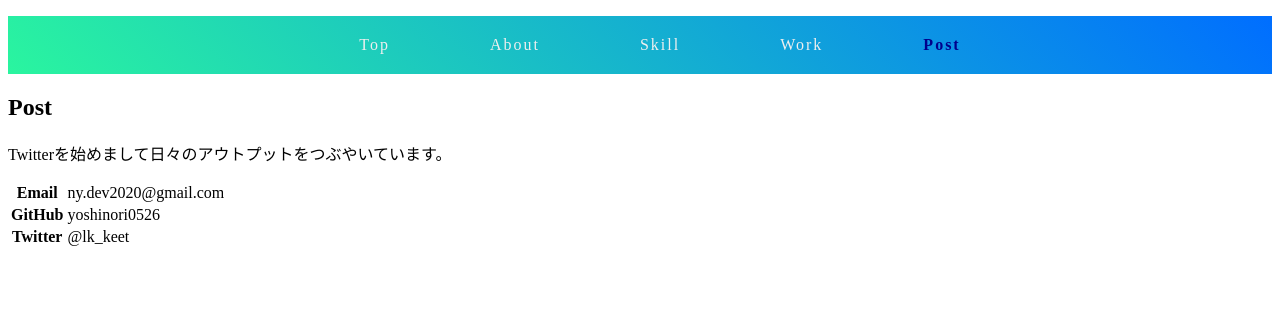
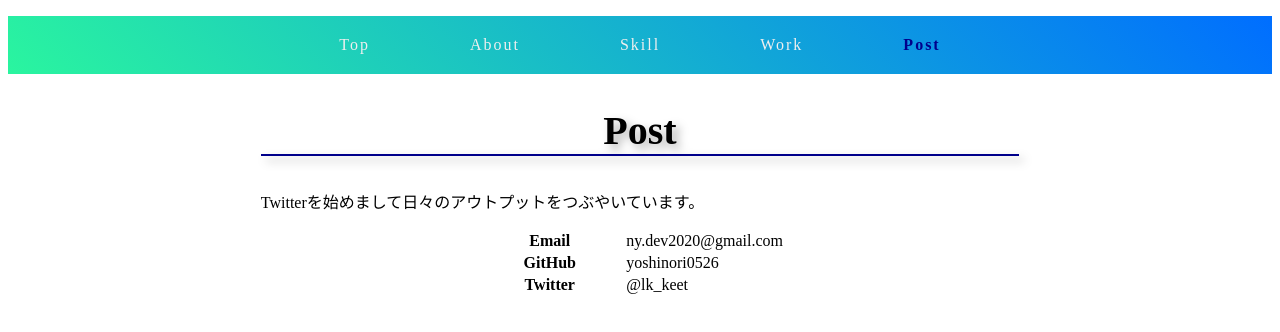
Before and after one commit to nydev2020/my-profile, a Vue app: page /post in a window 1280 px wide. Shown: the top 332 px of the page. Built offline with nearby package versions, Linux system fonts and the light colour scheme.

Commit message:
Post
Postのview作成

```diff
--- a/src/App.vue
+++ b/src/App.vue
@@ -31,6 +31,7 @@
     list-style: none;
     display: flex;
     justify-content: center;
+    padding: 0;
   }
   nav > ul > li {
     font-size: 1rem;
--- a/src/components/About.vue
+++ b/src/components/About.vue
@@ -74,9 +74,13 @@ export default {
   }
   table {
     width: 100%;
-    padding-left: 35%;
+    padding: 0 30%;
   }
   tr {
     line-height: 2rem;
   }
+  td {
+    padding-left: 15%;
+    overflow: hidden;
+  }
 </style>
--- a/src/components/Post.vue
+++ b/src/components/Post.vue
@@ -1,7 +1,8 @@
 <template>
-  <div>
+  <div class="post">
     <h2>Post</h2>
     <p>Twitterを始めまして日々のアウトプットをつぶやいています。</p>
+    <div class="post--container">
       <table>
         <tr>
           <th>Email</th>
@@ -17,9 +18,38 @@
         </tr>
       </table>
     </div>
+  </div>
 </template>
 <script>
 export default {
 
 }
 </script>
+
+<style lang="scss" scoped>
+  .post {
+    padding: 0 20%;
+    h2 {
+      font-size: 40px;
+      filter: drop-shadow(5px 5px 5px rgba(0,0,0,0.3));
+      text-align: center;
+      border-bottom: 2px solid darkblue;
+    }
+    h4 {
+      text-align: center;
+    }
+    &--container {
+      padding: 0 30%;
+      table {
+        width: 100%;
+        th {
+          width: 40%;
+        }
+        td {
+          width: 60%;
+          padding-left: 5%;
+        }
+      }
+    }
+  }
+</style>
--- a/src/components/Skill.vue
+++ b/src/components/Skill.vue
@@ -38,7 +38,6 @@ export default {
       border-bottom: 2px solid darkblue;
     }
     h4 {
-      // width: 25%;
       text-align: center;
     }
     p {
```
Lines whose indentation alone changed are shown as unchanged.
